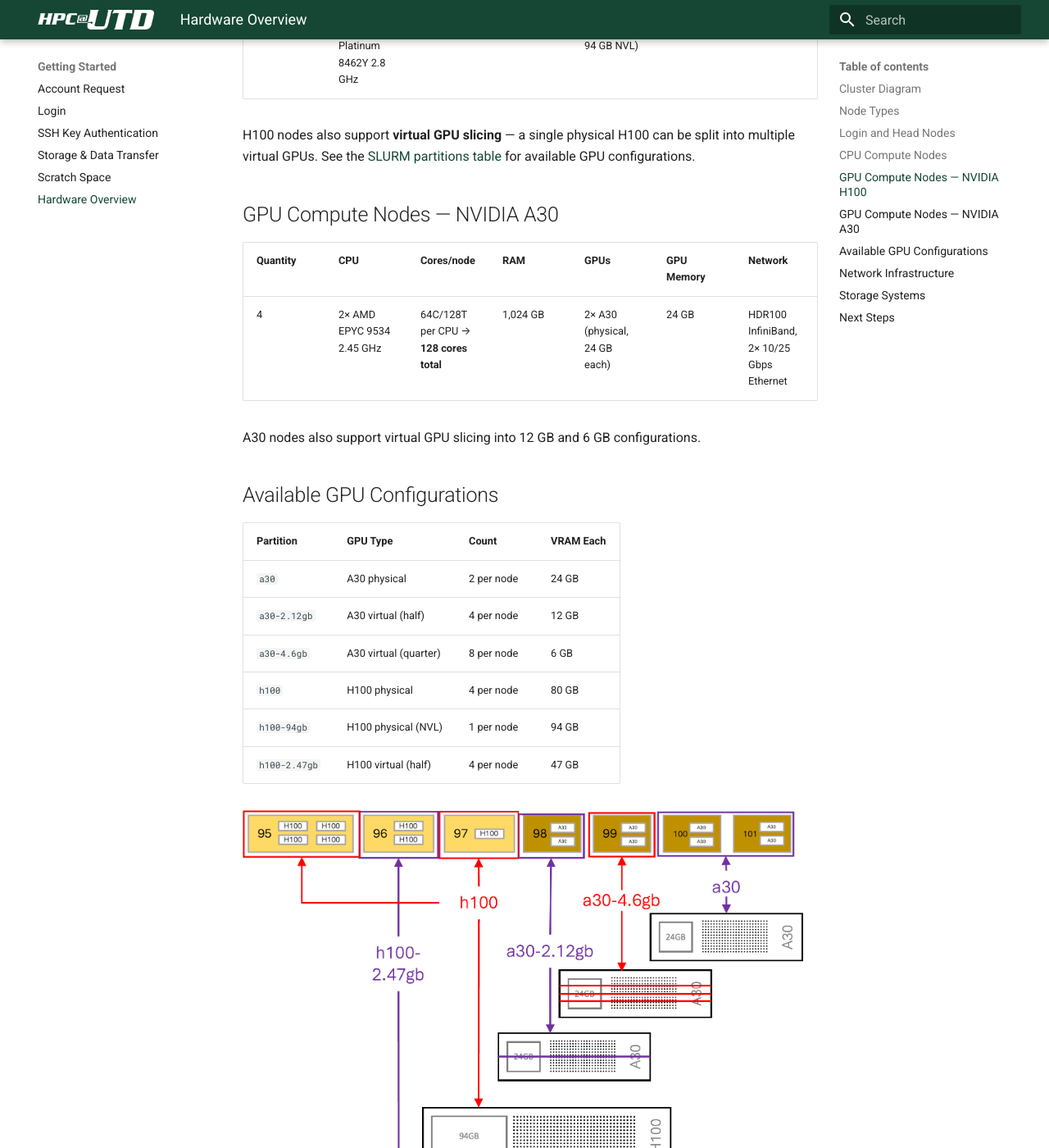
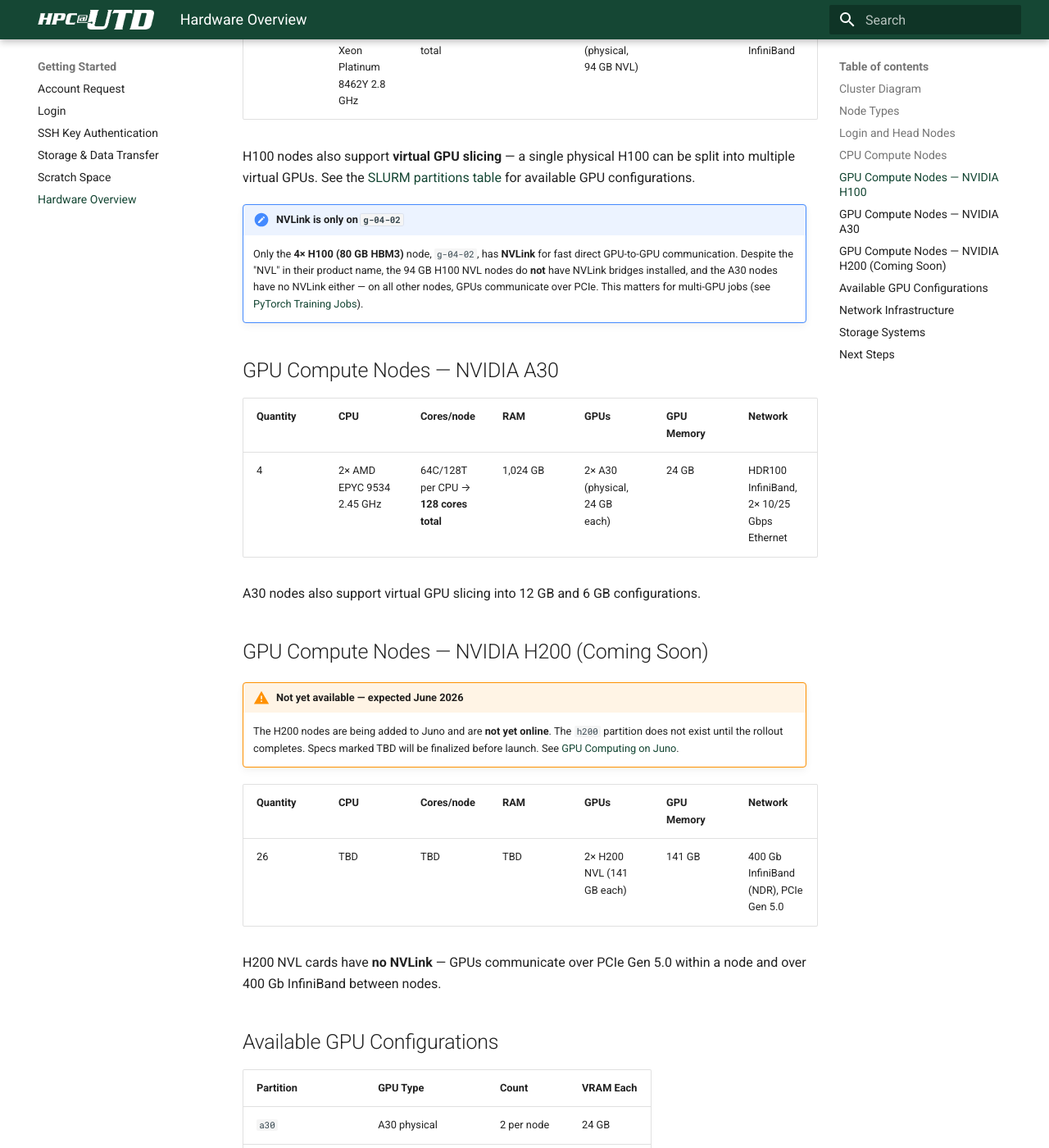
Before and after one commit to utdal/Juno-user-guide, an MkDocs documentation site: the page built from docs/getting-started/hardware.md, in a window 1280 px wide and 1400 px high, scrolled down 1723 px. Shown: the whole window at 82% size. Built offline with MkDocs 1.6.1 and Material for MkDocs 9.7.7, drawn with Linux system fonts in a browser that asks for light colours; some of the changed text lies outside the part shown.

Commit message:
Update some formatting

```diff
--- a/docs/getting-started/hardware.md
+++ b/docs/getting-started/hardware.md
@@ -6,7 +6,7 @@
 
 ## Node Types
 
-Juno consists of **101 compute nodes** organized into four categories, plus login and head nodes.
+Juno consists of **101 compute nodes** organized into four categories, plus login and head nodes. An additional **26 NVIDIA H200 GPU nodes are arriving soon** (see [below](#gpu-compute-nodes-nvidia-h200-coming-soon)).
 
 ## Login and Head Nodes
 
@@ -34,6 +34,9 @@
 
 H100 nodes also support **virtual GPU slicing** — a single physical H100 can be split into multiple virtual GPUs. See the [SLURM partitions table](../running-programs/slurm.md#partitions-overview) for available GPU configurations.
 
+!!! note "NVLink is only on `g-04-02`"
+    Only the **4× H100 (80 GB HBM3)** node, `g-04-02`, has **NVLink** for fast direct GPU-to-GPU communication. Despite the "NVL" in their product name, the 94 GB H100 NVL nodes do **not** have NVLink bridges installed, and the A30 nodes have no NVLink either — on all other nodes, GPUs communicate over PCIe. This matters for multi-GPU jobs (see [PyTorch Training Jobs](../ai-and-ml/pytorch-training.md)).
+
 ## GPU Compute Nodes — NVIDIA A30
 
 | Quantity | CPU | Cores/node | RAM | GPUs | GPU Memory | Network |
@@ -41,6 +44,17 @@
 | 4 | 2× AMD EPYC 9534 2.45 GHz | 64C/128T per CPU → **128 cores total** | 1,024 GB | 2× A30 (physical, 24 GB each) | 24 GB | HDR100 InfiniBand, 2× 10/25 Gbps Ethernet |
 
 A30 nodes also support virtual GPU slicing into 12 GB and 6 GB configurations.
+
+## GPU Compute Nodes — NVIDIA H200 (Coming Soon)
+
+!!! warning "Not yet available — expected June 2026"
+    The H200 nodes are being added to Juno and are **not yet online**. The `h200` partition does not exist until the rollout completes. Specs marked TBD will be finalized before launch. See [GPU Computing on Juno](../ai-and-ml/index.md).
+
+| Quantity | CPU | Cores/node | RAM | GPUs | GPU Memory | Network |
+|----------|-----|------------|-----|------|------------|---------|
+| 26 | TBD | TBD | TBD | 2× H200 NVL (141 GB each) | 141 GB | 400 Gb InfiniBand (NDR), PCIe Gen 5.0 |
+
+H200 NVL cards have **no NVLink** — GPUs communicate over PCIe Gen 5.0 within a node and over 400 Gb InfiniBand between nodes.
 
 ## Available GPU Configurations
 
@@ -52,12 +66,15 @@
 | `h100` | H100 physical | 4 per node | 80 GB |
 | `h100-94gb` | H100 physical (NVL) | 1 per node | 94 GB |
 | `h100-2.47gb` | H100 virtual (half) | 4 per node | 47 GB |
+| `h200` *(coming soon)* | H200 NVL | 2 per node | 141 GB |
 
 ![GPU virtual slicing — a physical A30 or H100 can be divided into multiple virtual GPUs, each with a smaller VRAM slice, for concurrent lightweight workloads.](../images/hardware-gpu-slicing.png)
 
 ## Network Infrastructure
 
-All compute nodes are connected via **HDR100 InfiniBand** for low-latency, high-bandwidth MPI communication.
+All current compute nodes are connected via **HDR100 InfiniBand (100 Gb/s)** for low-latency, high-bandwidth MPI communication, and use **PCIe Gen 4.0** for device (GPU and network card) attachment.
+
+The forthcoming H200 nodes use faster interconnects: **400 Gb InfiniBand (NDR)** between nodes and **PCIe Gen 5.0** for device attachment.
 
 ## Storage Systems
 
```
Also changed, not shown: docs/ai-and-ml/alphafold3.md (+1 -1 lines), docs/ai-and-ml/index.md (+2 -2 lines), docs/ai-and-ml/pytorch-training.md (+14 -4 lines), docs/running-programs/slurm.md (+3 -0 lines).
